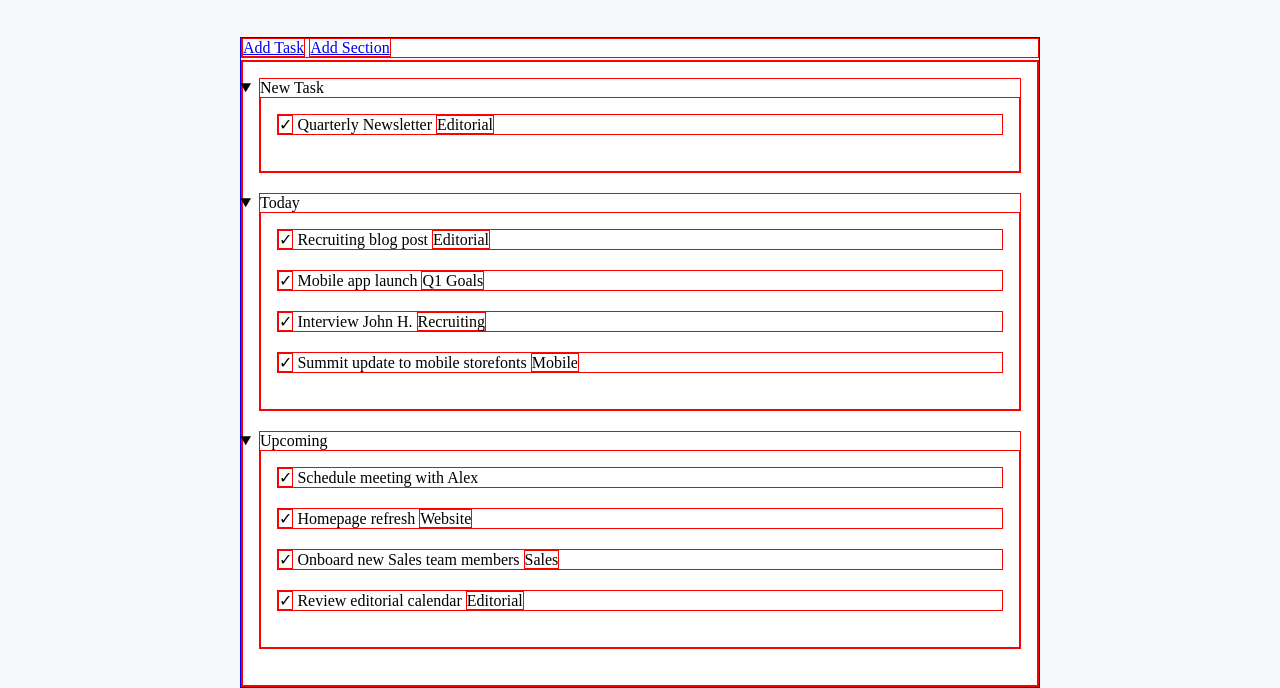
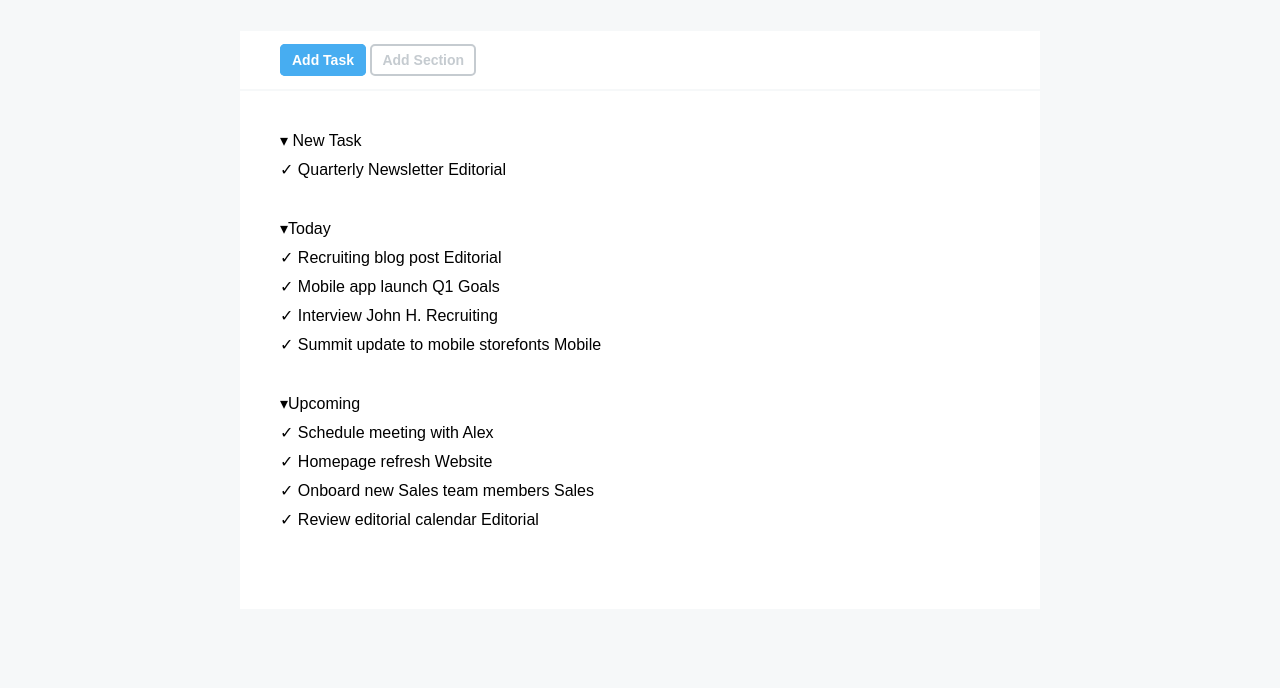
Before and after one commit to spellcry/html-css-toboolist, a plain HTML site: page index.html in a window 1280 px wide. Shown: the part 122-810 px from the top of the page. Drawn offline with Linux system fonts and the light colour scheme.

Commit message:
content header

```diff
--- a/css/style.css
+++ b/css/style.css
@@ -6,12 +6,11 @@
 }
 
 ul {
-    padding: 1em;
-    list-style-type: disclosure-open;
+    list-style-type: none;
 }
 
 ul ul {
-    list-style-type: none;
+    padding-top: 10px;
 }
 
 /* Regole Layout */
@@ -23,6 +22,7 @@ ul ul {
 /* Body */
 body {
     background-color: #F6F8F9;
+    font-family: sans-serif;
 }
 
 /* Header */
@@ -34,28 +34,58 @@ body {
 }
 
 .main-header__title {
-    font-family: sans-serif;
     font-size: 34px;
     font-weight: 900;
 }
 
+
 /* Content */
-.content-header,
-.content-body {
+.content {
     background-color: #fff;
 }
 
 .content-header {
-    margin-bottom: 2px;
+    padding: 20px 40px;
+    border-bottom: 2px solid #F6F8F9;
+}
+
+
+.content-body {
+    padding: 40px;
+}
+
+/* Button */
+.button {
+    padding: 6px 10px;
+    border-radius: 5px;
+    text-decoration: none;
+    font-size: 14px;
+    font-weight: bold;
+}
+
+.button__full {
+    border: 2px solid #47ADF1;
+    background-color: #47ADF1;
+    color: #fff;
+}
+
+.button__outline {
+    border: 2px solid #C5CBD0;
+    color: #C5CBD0;
 }
 
 /* Task */
-.task li {
-    margin-bottom: 20px;
+.task__section {
+    margin-bottom: 40px;
+}
+
+.task__section ul li {
+    margin-bottom: 10px;
 }
 
 /* Regole di debug */
-.debug * {
+.debug,
+.debug>* {
     border: 1px solid red;
 }
 
--- a/index.html
+++ b/index.html
@@ -9,7 +9,7 @@
     <link rel="stylesheet" href="css/style.css">
 </head>
 
-<body class="debug">
+<body>
     <header class="main-header">
         <img src="img/Logo.png" alt="Toboolist logo" class="main-header__logo">
         <h1 class="main-header__title">Toboolist</h1>
@@ -22,16 +22,16 @@
         </header>
         <div class="content-body">
             <ul class="task">
-                <li>
-                    New Task
+                <li class="task__section">
+                    <span class="list-style-triangle">&blacktriangledown;</span> New Task
                     <ul class="task__new">
                         <li><span class="check check--ok">&check;</span> Quarterly Newsletter <span
                                 class="label label--editorial">Editorial</span>
                         </li>
                     </ul>
                 </li>
-                <li>
-                    Today
+                <li class="task__section">
+                    <span class="list-style-triangle">&blacktriangledown;</span>Today
                     <ul class="task__today">
                         <li><span class="check check--ok">&check;</span> Recruiting blog post <span
                                 class="label label--editorial">Editorial</span></li>
@@ -43,8 +43,8 @@
                                 class="label label--mobile">Mobile</span></li>
                     </ul>
                 </li>
-                <li>
-                    Upcoming
+                <li class="task__section">
+                    <span class="list-style-triangle">&blacktriangledown;</span>Upcoming
                     <ul class="task__upcoming">
                         <li><span class="check check--no">&check;</span> Schedule meeting with Alex</li>
                         <li><span class="check check--ok">&check;</span> Homepage refresh <span
```
